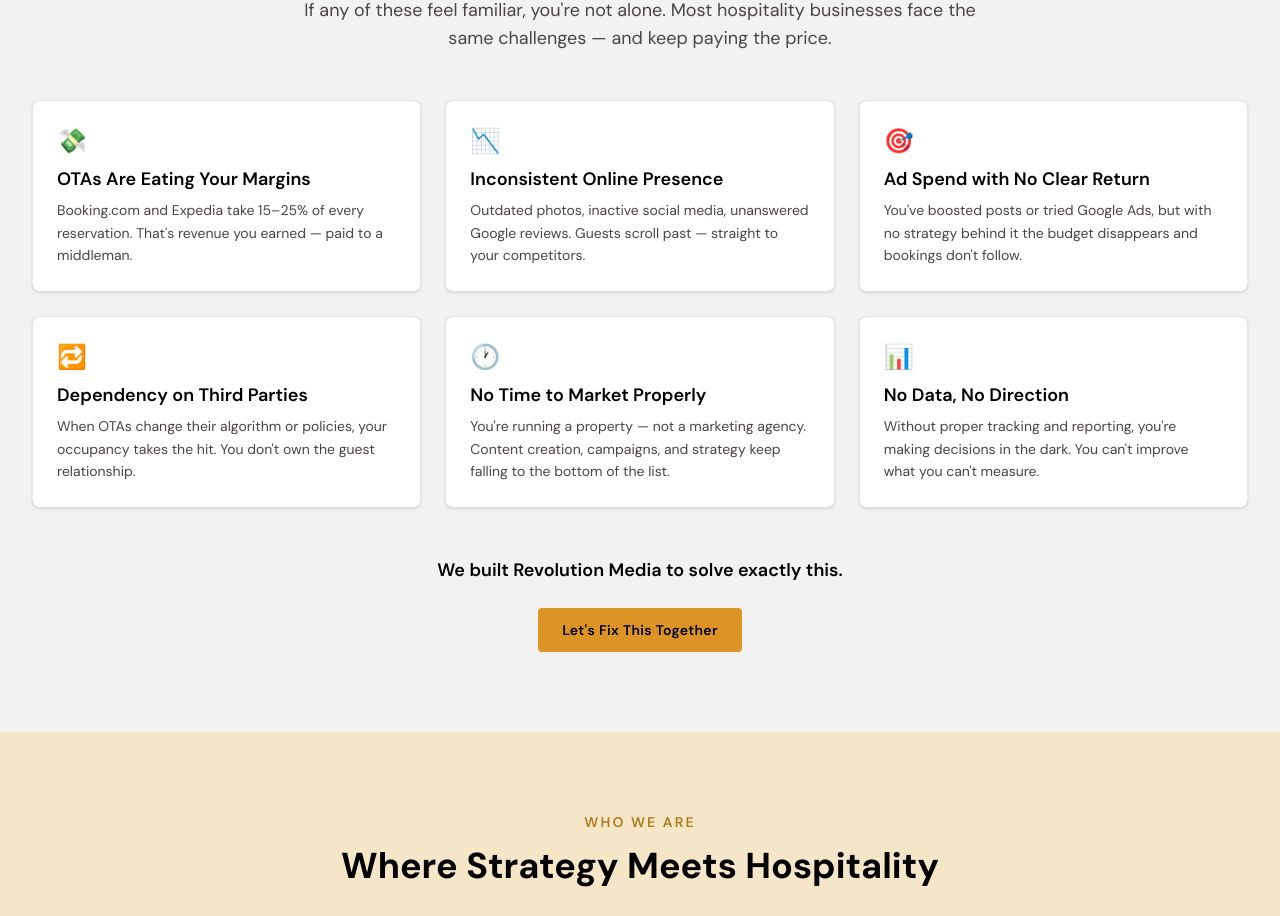
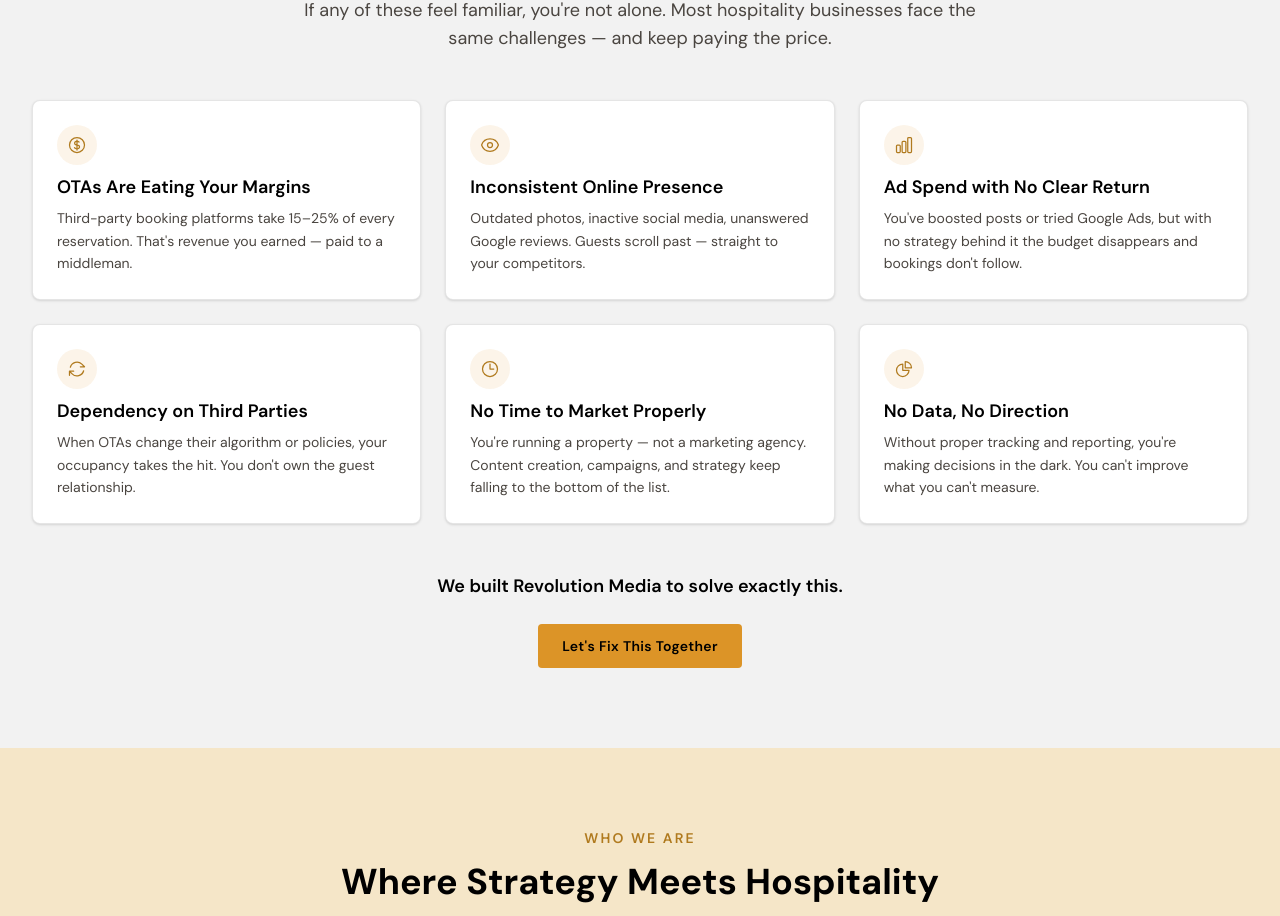
Before and after one commit to Aharonbeer01/revolution-media, a Next.js app: page / in a window 1280 px wide. Shown: the part 978-1894 px from the top of the page. Built offline with nearby package versions, Linux system fonts and the light colour scheme.

Commit message:
Replace emoji icons with SVGs, remove OTA brand names

```diff
--- a/src/app/page.tsx
+++ b/src/app/page.tsx
@@ -37,45 +37,49 @@ export default function HomePage() {
           <div className="mt-12 grid gap-6 sm:grid-cols-2 lg:grid-cols-3">
             {[
               {
-                icon: "💸",
                 title: "OTAs Are Eating Your Margins",
                 description:
-                  "Booking.com and Expedia take 15–25% of every reservation. That's revenue you earned — paid to a middleman.",
+                  "Third-party booking platforms take 15–25% of every reservation. That's revenue you earned — paid to a middleman.",
+                iconPath: "M12 6v12m-3-2.818.879.659c1.171.879 3.07.879 4.242 0 1.172-.879 1.172-2.303 0-3.182C13.536 12.219 12.768 12 12 12c-.725 0-1.45-.22-2.003-.659-1.106-.879-1.106-2.303 0-3.182s2.9-.879 4.006 0l.415.33M21 12a9 9 0 1 1-18 0 9 9 0 0 1 18 0Z",
               },
               {
-                icon: "📉",
                 title: "Inconsistent Online Presence",
                 description:
                   "Outdated photos, inactive social media, unanswered Google reviews. Guests scroll past — straight to your competitors.",
+                iconPath: "M2.036 12.322a1.012 1.012 0 0 1 0-.639C3.423 7.51 7.36 4.5 12 4.5c4.638 0 8.573 3.007 9.963 7.178.07.207.07.431 0 .639C20.577 16.49 16.64 19.5 12 19.5c-4.638 0-8.573-3.007-9.963-7.178Z M15 12a3 3 0 1 1-6 0 3 3 0 0 1 6 0Z",
               },
               {
-                icon: "🎯",
                 title: "Ad Spend with No Clear Return",
                 description:
                   "You've boosted posts or tried Google Ads, but with no strategy behind it the budget disappears and bookings don't follow.",
+                iconPath: "M3 13.125C3 12.504 3.504 12 4.125 12h2.25c.621 0 1.125.504 1.125 1.125v6.75C7.5 20.496 6.996 21 6.375 21h-2.25A1.125 1.125 0 0 1 3 19.875v-6.75ZM9.75 8.625c0-.621.504-1.125 1.125-1.125h2.25c.621 0 1.125.504 1.125 1.125v11.25c0 .621-.504 1.125-1.125 1.125h-2.25a1.125 1.125 0 0 1-1.125-1.125V8.625ZM16.5 4.125c0-.621.504-1.125 1.125-1.125h2.25C20.496 3 21 3.504 21 4.125v15.75c0 .621-.504 1.125-1.125 1.125h-2.25a1.125 1.125 0 0 1-1.125-1.125V4.125Z",
               },
               {
-                icon: "🔁",
                 title: "Dependency on Third Parties",
                 description:
                   "When OTAs change their algorithm or policies, your occupancy takes the hit. You don't own the guest relationship.",
+                iconPath: "M16.023 9.348h4.992v-.001M2.985 19.644v-4.992m0 0h4.992m-4.993 0 3.181 3.183a8.25 8.25 0 0 0 13.803-3.7M4.031 9.865a8.25 8.25 0 0 1 13.803-3.7l3.181 3.182",
               },
               {
-                icon: "🕐",
                 title: "No Time to Market Properly",
                 description:
                   "You're running a property — not a marketing agency. Content creation, campaigns, and strategy keep falling to the bottom of the list.",
+                iconPath: "M12 6v6h4.5m4.5 0a9 9 0 1 1-18 0 9 9 0 0 1 18 0Z",
               },
               {
-                icon: "📊",
                 title: "No Data, No Direction",
                 description:
                   "Without proper tracking and reporting, you're making decisions in the dark. You can't improve what you can't measure.",
+                iconPath: "M10.5 6a7.5 7.5 0 1 0 7.5 7.5h-7.5V6Z M13.5 10.5H21A7.5 7.5 0 0 0 13.5 3v7.5Z",
               },
             ].map((pain, index) => (
               <FadeIn key={pain.title} delay={index * 0.08}>
                 <div className="rounded-lg border border-midnight/10 bg-white p-6 shadow-sm">
-                  <span className="text-2xl">{pain.icon}</span>
+                  <div className="flex h-10 w-10 items-center justify-center rounded-full bg-gold/10">
+                    <svg xmlns="http://www.w3.org/2000/svg" fill="none" viewBox="0 0 24 24" strokeWidth={1.5} stroke="currentColor" className="h-5 w-5 text-gold-deep">
+                      <path strokeLinecap="round" strokeLinejoin="round" d={pain.iconPath} />
+                    </svg>
+                  </div>
                   <h3 className="mt-3 text-lg font-semibold text-midnight">
                     {pain.title}
                   </h3>
```
